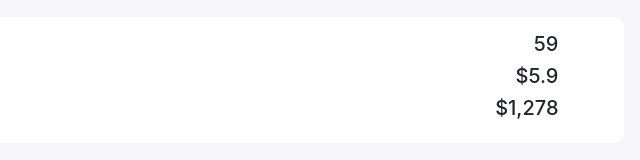
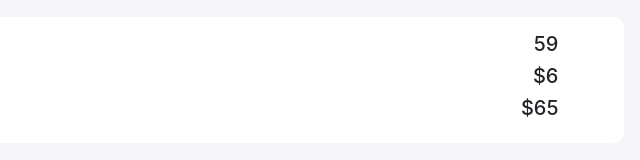
Before and after one commit to coderkaziarif/shopping-cart, a plain HTML site: page index.html in a window 1280 px wide. Both pictures are taken after a click on the button 748 px from the left and 242 px from the top of the page. Shown: the part 512-672 px from the top of the page, 464-1104 px from the left. Drawn offline with nearby package versions, Linux system fonts and the light colour scheme.

Commit message:
All Done

```diff
--- a/index.html
+++ b/index.html
@@ -67,7 +67,7 @@
                      <div class="col-md-4 status">
                         <h5 id="total-price">$1,278</h5>
                         <h5 id="tax-amount">$0</h5>
-                        <h5>$1,278</h5>
+                        <h5 id="grand-total">$1,278</h5>
                      </div>
                   </div>
                </div>
@@ -98,7 +98,8 @@
                   // handlePhoneChange(false);
             function handleProductChange(product,isIncrease){
                const productInput = document.getElementById(product + "-count");
-               const productCount = parseInt(productInput.value);
+               // const productCount = parseInt(productInput.value);
+               const productCount = getInputValue(product);
                let productNewCount = productCount ;
                if(isIncrease == true){
                   productNewCount = productCount + 1;
@@ -132,8 +133,11 @@
                const totalPrice = phoneCount * 1219 + caseCount * 59 ;
                document.getElementById("total-price").innerText = totalPrice ;
 
-               const tax = totalPrice * 0.1 ;
+               const tax = Math.round(totalPrice * 0.1) ;
                document.getElementById("tax-amount").innerText = "$" + tax;
+
+               const grandTotal = totalPrice + tax;
+               document.getElementById("grand-total").innerText = "$" + grandTotal;
             }
 
             function getInputValue(product){
```
